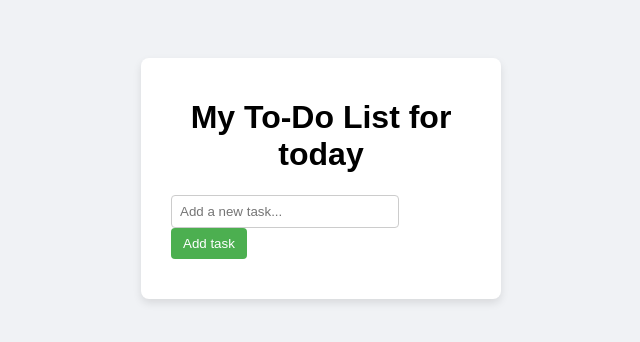
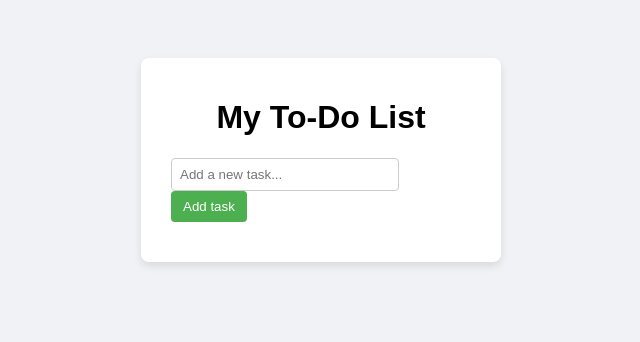
Before and after one commit to mandlapoojitha/jenkins-todo-project, a plain HTML site: page index.html in a window 1280 px wide. Shown: the whole page, without its empty margins (319-959 px from the left). Drawn offline with Linux system fonts and the light colour scheme.

Commit message:
Update index.html

```diff
--- a/index.html
+++ b/index.html
@@ -8,7 +8,7 @@
 </head>
 <body>
   <div class="todo-container">
-    <h1>My To-Do List for today</h1>
+    <h1>My To-Do List </h1>
     <input type="text" id="taskInput" placeholder="Add a new task..." />
     <button onclick="addTask()">Add task</button>
     <ul id="taskList"></ul>
```
